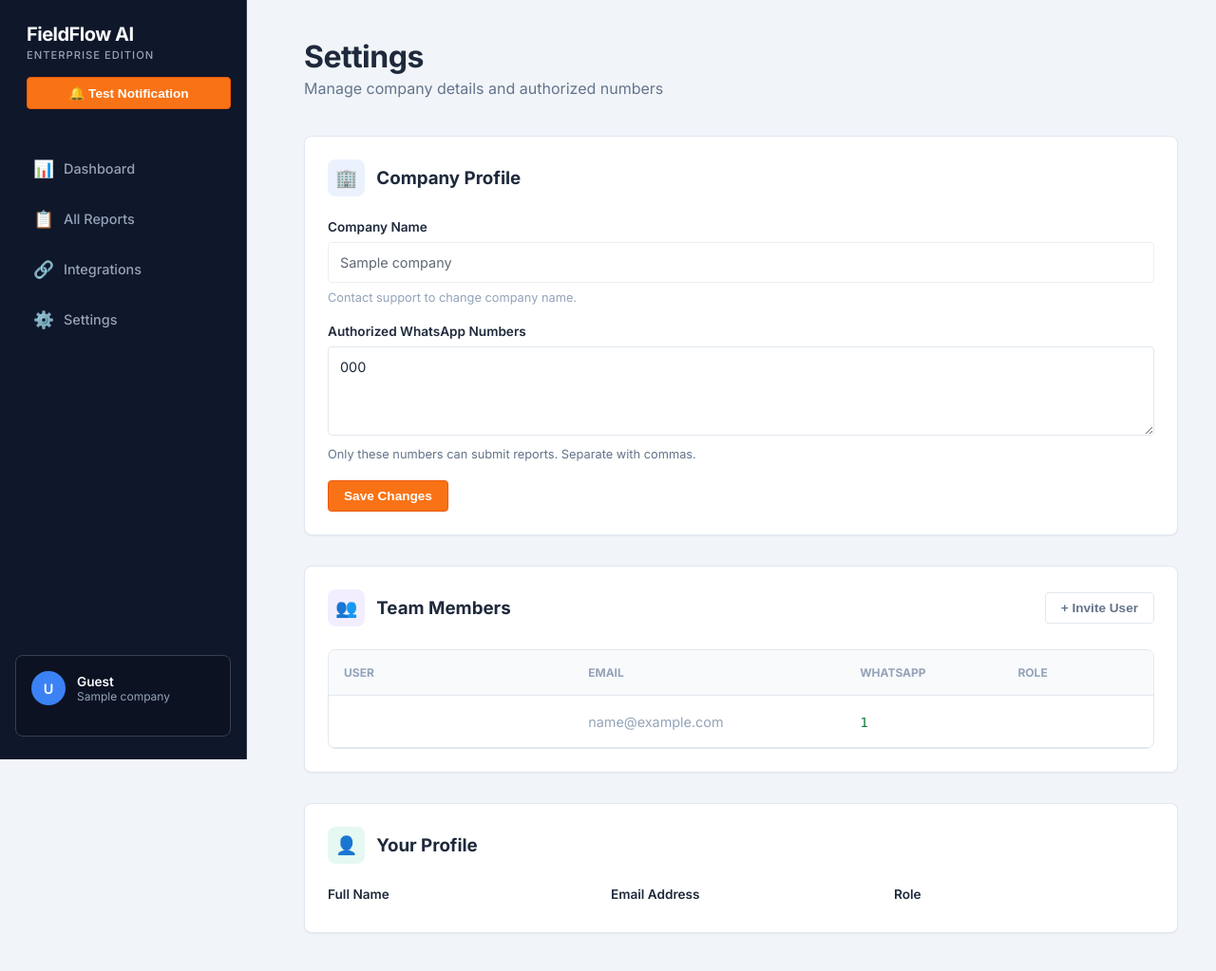
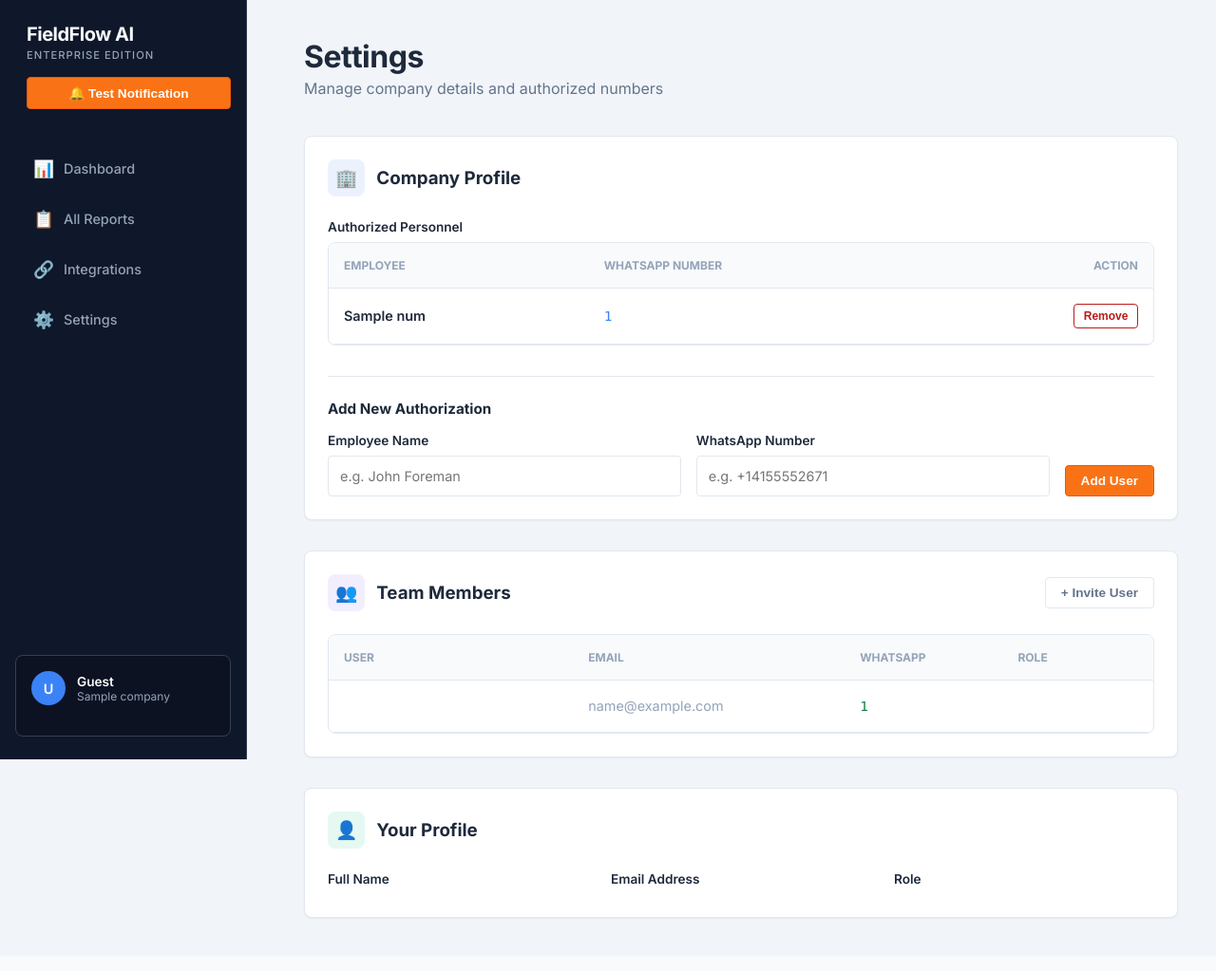
Before and after one commit to efekandursun/rapidsite-ai, a Flask app: template templates/settings.html in a window 1280 px wide. Shown: the whole page at 95% size. After the commit the page ends 968 px from the top, so only its background shows below. Run offline with Flask 3, Linux system fonts and the light colour scheme; the template is opened without the code that fills it: most values are stand-ins (such as "Sample title", 1, 10 or a date in 2020).

Commit message:
whatsapp detayları guncellendi

```diff
--- a/app.py
+++ b/app.py
@@ -329,24 +329,51 @@ def settings():
     user = get_current_user()
     company = get_current_company()
     users = db.get_users_by_company(company['id']) if company else []
-    return render_template('settings.html', user=user, company=company, users=users)
+
+    # Get authorized numbers with names
+    authorized_numbers = db.get_authorized_numbers(company['id']) if company else []
+
+    return render_template('settings.html', user=user, company=company, users=users, authorized_numbers=authorized_numbers)
 
 
 @app.route('/settings/update', methods=['POST'])
 @login_required
 def update_settings():
-    """Update settings."""
+    """Update settings (Legacy)."""
     user = get_current_user()
     if user['role'] != 'admin':
         return "Unauthorized", 403
 
-    whatsapp_numbers = request.form.get('whatsapp_numbers', '').strip()
+    # This route is now mostly for company name updates if we enabled them
+    return redirect(url_for('settings'))
 
-    # Clean numbers
-    numbers = [n.strip() for n in whatsapp_numbers.split(',') if n.strip()]
-    cleaned_numbers = ','.join(numbers)
 
-    db.update_company_numbers(user['company_id'], cleaned_numbers)
+@app.route('/settings/numbers/add', methods=['POST'])
+@login_required
+def add_authorized_number():
+    """Add a new authorized WhatsApp number."""
+    user = get_current_user()
+    if user['role'] != 'admin':
+        return "Unauthorized", 403
+
+    name = request.form.get('employee_name')
+    number = request.form.get('phone_number')
+
+    if name and number:
+        db.add_authorized_number(user['company_id'], number, name)
+
+    return redirect(url_for('settings'))
+
+
+@app.route('/settings/numbers/delete/<int:number_id>', methods=['POST'])
+@login_required
+def delete_authorized_number(number_id):
+    """Delete an authorized WhatsApp number."""
+    user = get_current_user()
+    if user['role'] != 'admin':
+        return "Unauthorized", 403
+
+    db.remove_authorized_number(number_id, user['company_id'])
 
     return redirect(url_for('settings'))
 
--- a/templates/settings.html
+++ b/templates/settings.html
@@ -16,26 +16,70 @@
             Company Profile
         </h3>
 
-        <form method="POST" action="{{ url_for('update_settings') }}">
-            <div class="form-group">
-                <label class="form-label">Company Name</label>
-                <input type="text" value="{{ company.name }}" disabled class="form-control" style="opacity: 0.7;">
-                <p style="font-size: 0.8rem; color: var(--text-muted); margin-top: 0.5rem;">
-                    Contact support to change company name.
-                </p>
+        <div class="form-group">
+            <label class="form-label">Authorized Personnel</label>
+            <div class="table-container">
+                <table class="premium-table">
+                    <thead>
+                        <tr>
+                            <th>Employee</th>
+                            <th>WhatsApp Number</th>
+                            <th style="text-align: right;">Action</th>
+                        </tr>
+                    </thead>
+                    <tbody>
+                        {% if authorized_numbers %}
+                        {% for num in authorized_numbers %}
+                        <tr>
+                            <td>
+                                <div style="font-weight: 600;">{{ num.employee_name }}</div>
+                            </td>
+                            <td>
+                                <span style="font-family: monospace; color: var(--accent-secondary);">
+                                    {{ num.phone_number }}
+                                </span>
+                            </td>
+                            <td style="text-align: right;">
+                                <form method="POST" action="{{ url_for('delete_authorized_number', number_id=num.id) }}"
+                                    style="display: inline;">
+                                    <button type="submit" class="btn btn-secondary"
+                                        style="padding: 0.3rem 0.6rem; font-size: 0.75rem; color: var(--accent-danger); border-color: var(--accent-danger);">
+                                        Remove
+                                    </button>
+                                </form>
+                            </td>
+                        </tr>
+                        {% endfor %}
+                        {% else %}
+                        <tr>
+                            <td colspan="3" style="text-align: center; color: var(--text-secondary); padding: 2rem;">
+                                No authorized numbers yet.
+                            </td>
+                        </tr>
+                        {% endif %}
+                    </tbody>
+                </table>
             </div>
+        </div>
+        </form>
 
-            <div class="form-group">
-                <label class="form-label">Authorized WhatsApp Numbers</label>
-                <textarea name="whatsapp_numbers" class="form-control"
-                    rows="4">{{ company.whatsapp_numbers or '' }}</textarea>
-                <p style="font-size: 0.8rem; color: var(--text-secondary); margin-top: 0.5rem;">
-                    Only these numbers can submit reports. Separate with commas.
-                </p>
+        <!-- Add New Number Form (Separate) -->
+        <h4
+            style="margin-top: 2rem; margin-bottom: 1rem; font-size: 0.95rem; color: var(--text-primary); border-top: 1px solid var(--border-light); padding-top: 1.5rem;">
+            Add New Authorization
+        </h4>
+        <form method="POST" action="{{ url_for('add_authorized_number') }}"
+            style="display: flex; gap: 1rem; align-items: flex-end;">
+            <div class="form-group" style="flex: 1; margin-bottom: 0;">
+                <label class="form-label">Employee Name</label>
+                <input type="text" name="employee_name" class="form-control" placeholder="e.g. John Foreman" required>
             </div>
-
-            <button type="submit" class="btn btn-primary">
-                Save Changes
+            <div class="form-group" style="flex: 1; margin-bottom: 0;">
+                <label class="form-label">WhatsApp Number</label>
+                <input type="text" name="phone_number" class="form-control" placeholder="e.g. +14155552671" required>
+            </div>
+            <button type="submit" class="btn btn-primary" style="margin-bottom: 0;">
+                Add User
             </button>
         </form>
     </div>
```
Also changed, not shown: core/database.py (+83 -22 lines), migrations/005_add_authorized_numbers.py (added).
